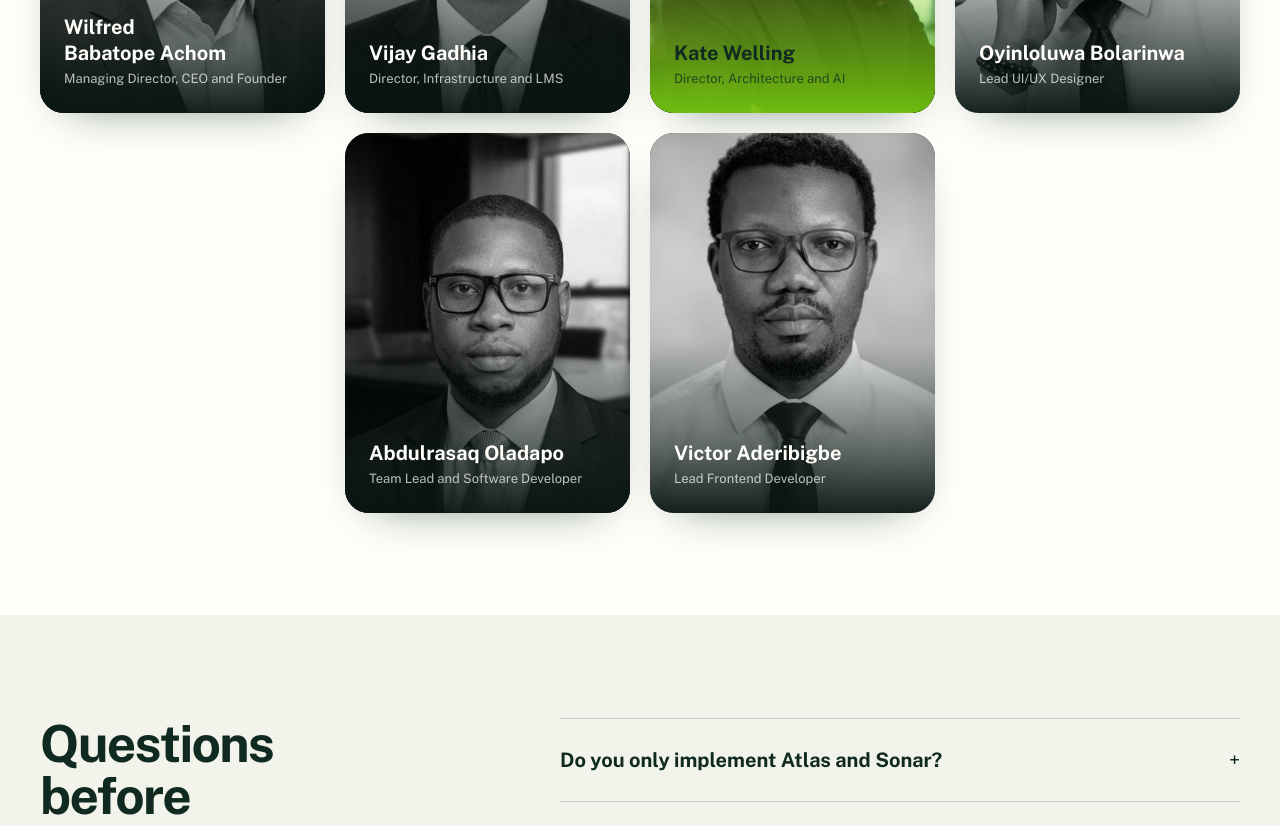
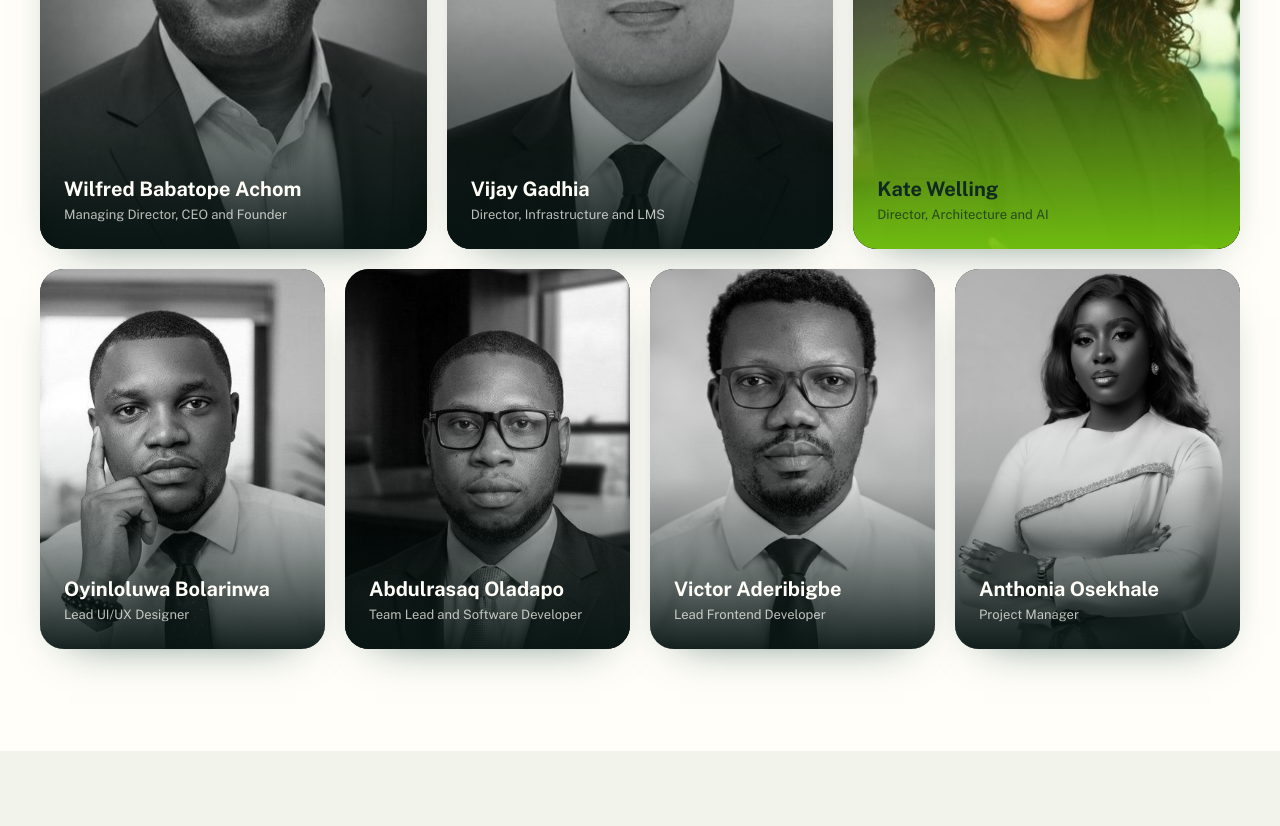
Before and after one commit to iDebugg/VonNewMan-Website, a Next.js app: page / in a window 1280 px wide. Shown: the part 10040-10866 px from the top of the page. Built offline with nearby package versions, Linux system fonts and the light colour scheme; no server answers.

Commit message:
Team: Anthonia Osekhale, Project Manager, added; directors on a row of three, the rest on a row of four
Co-Authored-By: Claude Fable 5.1 <noreply@anthropic.com>

```diff
--- a/components/sections/Team.tsx
+++ b/components/sections/Team.tsx
@@ -3,7 +3,11 @@ import { people } from "@/lib/content";
 import { Section } from "@/components/ui/Section";
 import { reveal } from "@/lib/utils/reveal";
 
+/** The first three people are the directors; everyone after them sits on the second row. */
+const DIRECTORS = 3;
+
 export function Team() {
+  const rows = [people.slice(0, DIRECTORS), people.slice(DIRECTORS)];
   return (
     <Section id="team" labelledBy="team-heading">
       <div className="mx-auto max-w-[44rem] text-center" {...reveal()}>
@@ -15,21 +19,32 @@ export function Team() {
         </p>
       </div>
 
-      <ul className="mt-12 grid list-none gap-5 sm:grid-cols-2 lg:grid-cols-3 xl:grid-cols-4 xl:[&>li:nth-last-child(2)]:col-start-2">
-        {people.map((person, index) => {
+      {/* Directors on the first row (three across), the wider team on the second (four across).
+          Client direction, 7 September 2026. */}
+      {rows.map((row, rowIndex) => (
+        <ul
+          key={rowIndex}
+          className={
+            rowIndex === 0
+              ? "mt-12 grid list-none gap-5 sm:grid-cols-2 lg:grid-cols-3"
+              : "mt-5 grid list-none gap-5 sm:grid-cols-2 lg:grid-cols-4"
+          }
+        >
+          {row.map((person, i) => {
+            const index = rowIndex === 0 ? i : DIRECTORS + i;
             const featured = index === 2;
 
             return (
               <li
                 key={person.slug}
-              {...reveal(index, 45)}
+                {...reveal(i, 45)}
                 className="group relative aspect-[3/4] min-h-[23rem] overflow-hidden rounded-[1.5rem] bg-ink shadow-[0_18px_45px_-30px_rgba(6,47,36,.7)]"
               >
                 <Image
                   src={person.photo.src}
                   alt={person.photo.alt}
                   fill
-                sizes="(min-width: 1280px) 25vw, (min-width: 1024px) 33vw, (min-width: 640px) 50vw, 100vw"
+                  sizes="(min-width: 1024px) 25vw, (min-width: 640px) 50vw, 100vw"
                   className={`object-cover object-top transition-[transform,filter] duration-700 ease-out-quiet group-hover:scale-[1.025] ${featured ? "saturate-100" : "grayscale saturate-0 group-hover:grayscale-0 group-hover:saturate-100"}`}
                 />
                 <div
@@ -52,6 +67,7 @@ export function Team() {
             );
           })}
         </ul>
+      ))}
     </Section>
   );
 }
--- a/lib/content/team.ts
+++ b/lib/content/team.ts
@@ -59,4 +59,15 @@ export const people: Person[] = [
     title: "Lead Frontend Developer",
     photo: portrait("team-victor-2026.jpg", "Victor Aderibigbe"),
   },
+  {
+    slug: "anthonia-osekhale",
+    name: "Anthonia Osekhale",
+    title: "Project Manager",
+    photo: {
+      src: "/assets/team-anthonia.jpg",
+      alt: "Anthonia Osekhale",
+      width: 780,
+      height: 1040,
+    },
+  },
 ];
--- a/scripts/check-content.mjs
+++ b/scripts/check-content.mjs
@@ -70,6 +70,11 @@ const structural = new Set([
   // Client-supplied hero background video, 5 September 2026.
   "/assets/hero-bg.mp4",
   "/assets/hero-poster.jpg",
+  // Team member added by the client, 7 September 2026.
+  "anthonia-osekhale",
+  "Anthonia Osekhale",
+  "Project Manager",
+  "/assets/team-anthonia.jpg",
   // Client copy change, 5 September 2026: third hero trust point.
   "Delivered for NRS and More",
   // Contact label "Visit" became "Address", 6 September 2026 (client).
```
Also changed, not shown: public/assets/team-anthonia.jpg (added). Lines whose indentation alone changed are shown as unchanged.
